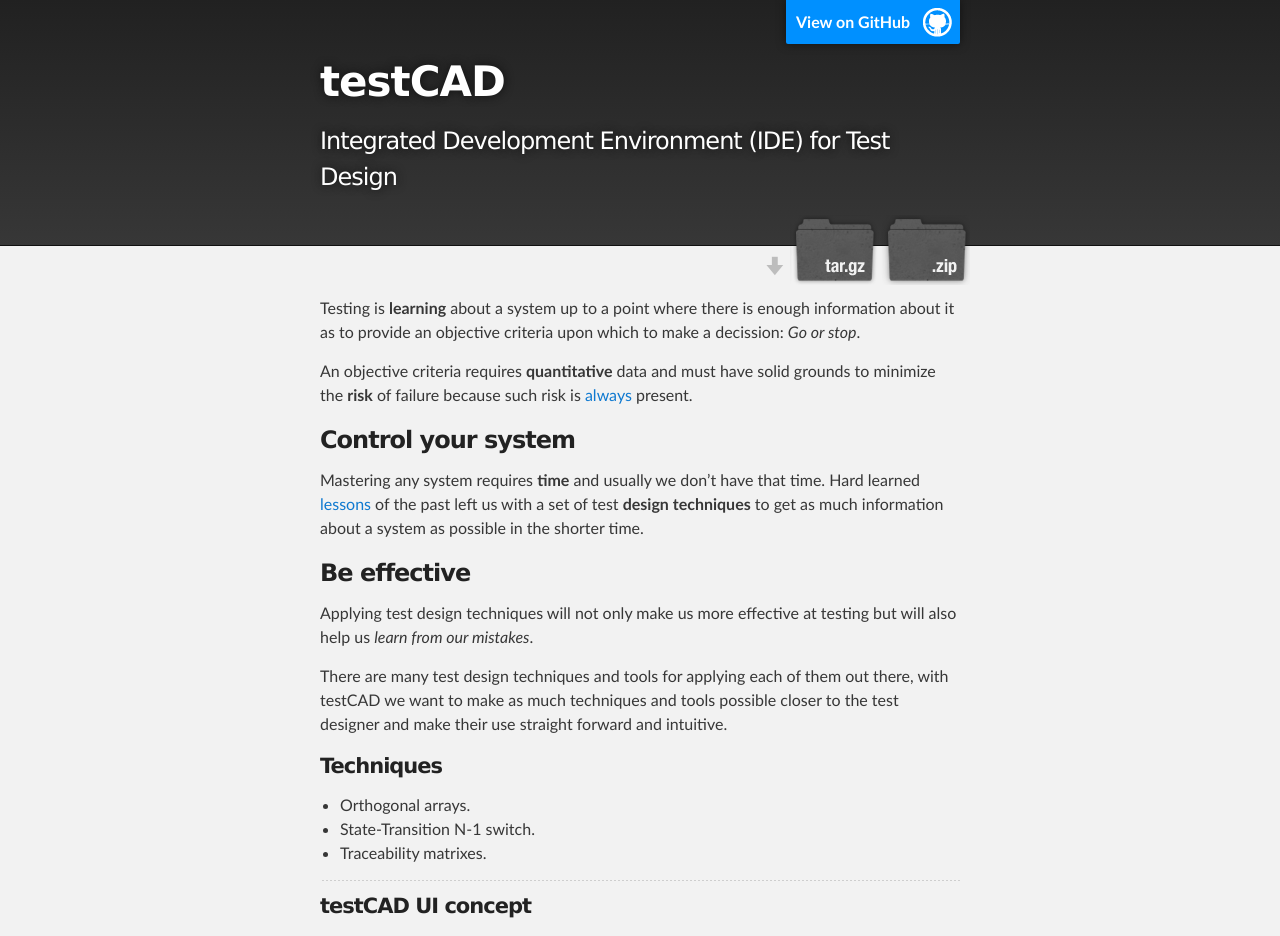
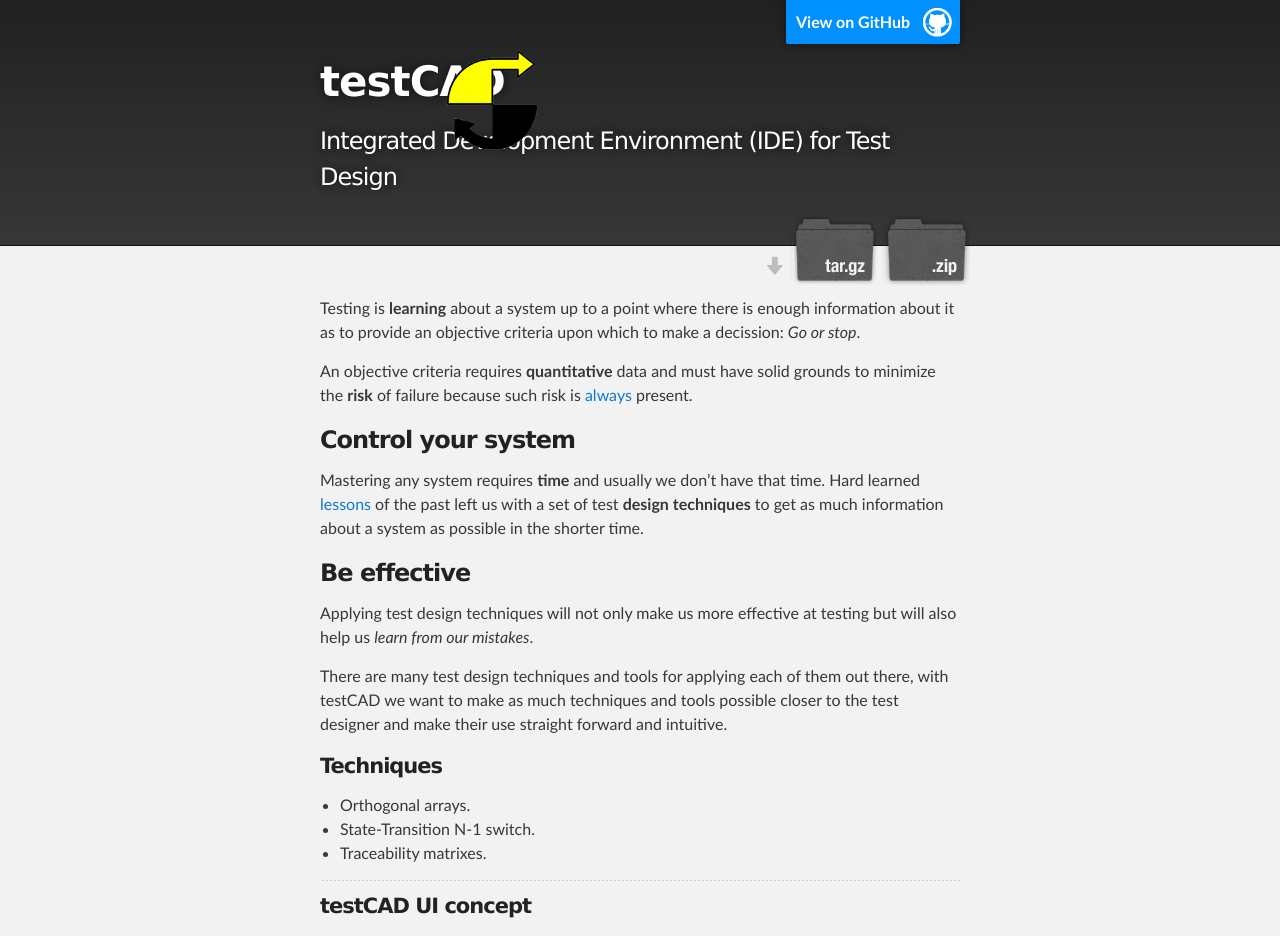
Before and after one commit to HPInc/testcad, a Jekyll site: the page built from docs/index.md, in a window 1280 px wide. Shown: the top 936 px of the page. Built offline with Jekyll 4.4.1, drawn with Linux system fonts in a browser that asks for light colours.

Commit message:
Update default.html

```diff
--- a/docs/_layouts/default.html
+++ b/docs/_layouts/default.html
@@ -16,7 +16,7 @@
     <div id="header_wrap" class="outer">
         <header class="inner">
           <a id="forkme_banner" href="{{ site.github.repository_url }}">View on GitHub</a>
-          <div style="position:absolute;left:20%;top: 50px;border-style:none;background-image:url('/assets/images/appIcon.png');"></div>
+          <div style="position:absolute;left:20%;top:50px;border-style:none;background-image:url('/assets/images/appIcon.png');width:100px;height:100px;"></div>
           <h1 id="project_title">{{ site.title | default: site.github.repository_name }}</h1>
           <h2 id="project_tagline">{{ site.description | default: site.github.project_tagline }}</h2>
 
```
